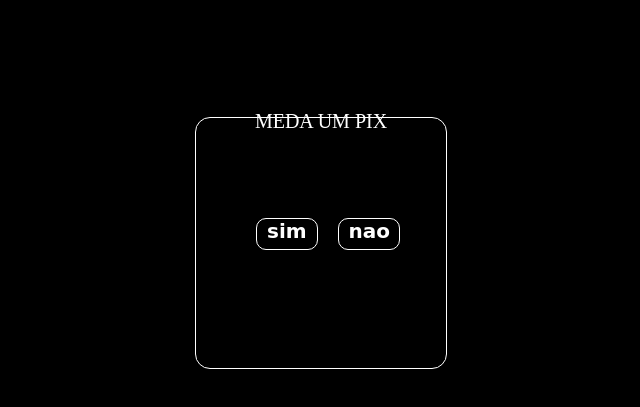
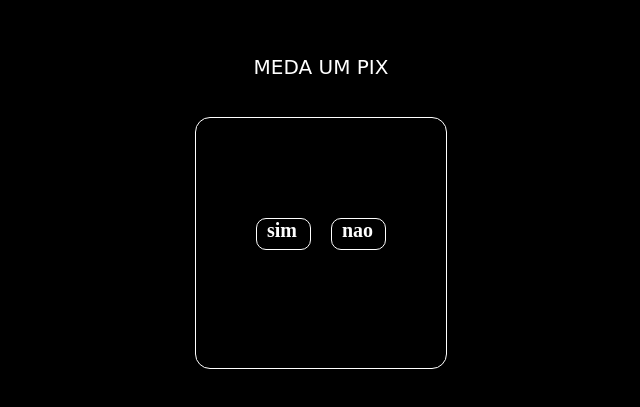
Before and after one commit to MAYCONARAUJONASCIMENTO/pix.io, a plain HTML site: page index.html in a window 1280 px wide. Shown: the part 165-572 px from the top of the page, without its empty margins (319-959 px from the left). Drawn offline with Linux system fonts and the light colour scheme.

Commit message:
Update style.css

```diff
--- a/style.css
+++ b/style.css
@@ -39,15 +39,15 @@ a{
     margin: 0px 10px;
     color: #ffffff;
     font-weight: 600;
-    font-family: cursive;
+     font-family: 'monica-ext-font_YIBBBFG';
 }
 p{
-    font-family: 'monica-ext-font_YIBBBFG';
+   font-family: cursive;
     flex-direction: column;
     display: flex;
     align-items: center;
     justify-content: center;
-    top: 255px;
+    top: 200px;
     position: absolute;
     color: #ffffff;
 }
```
